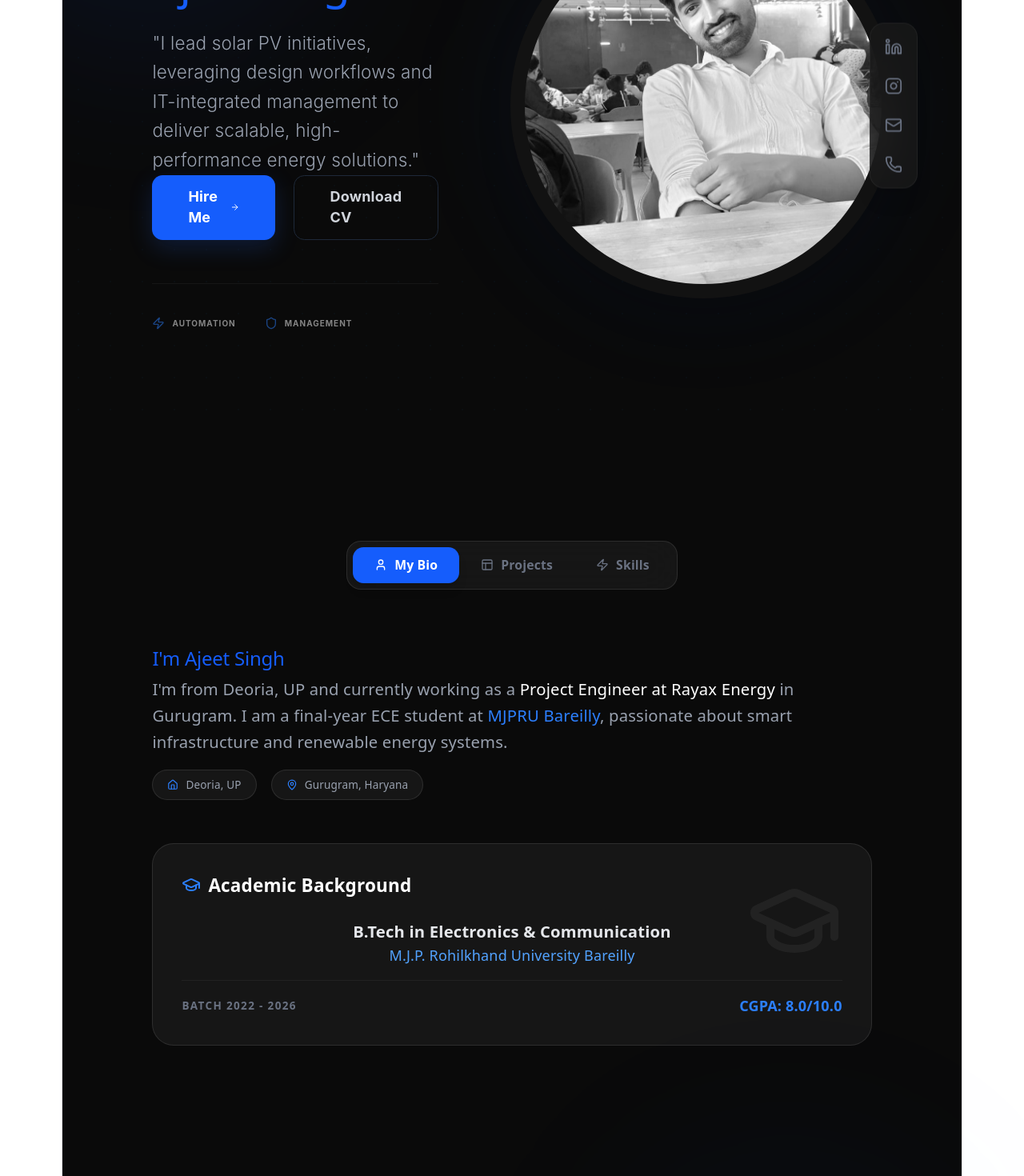
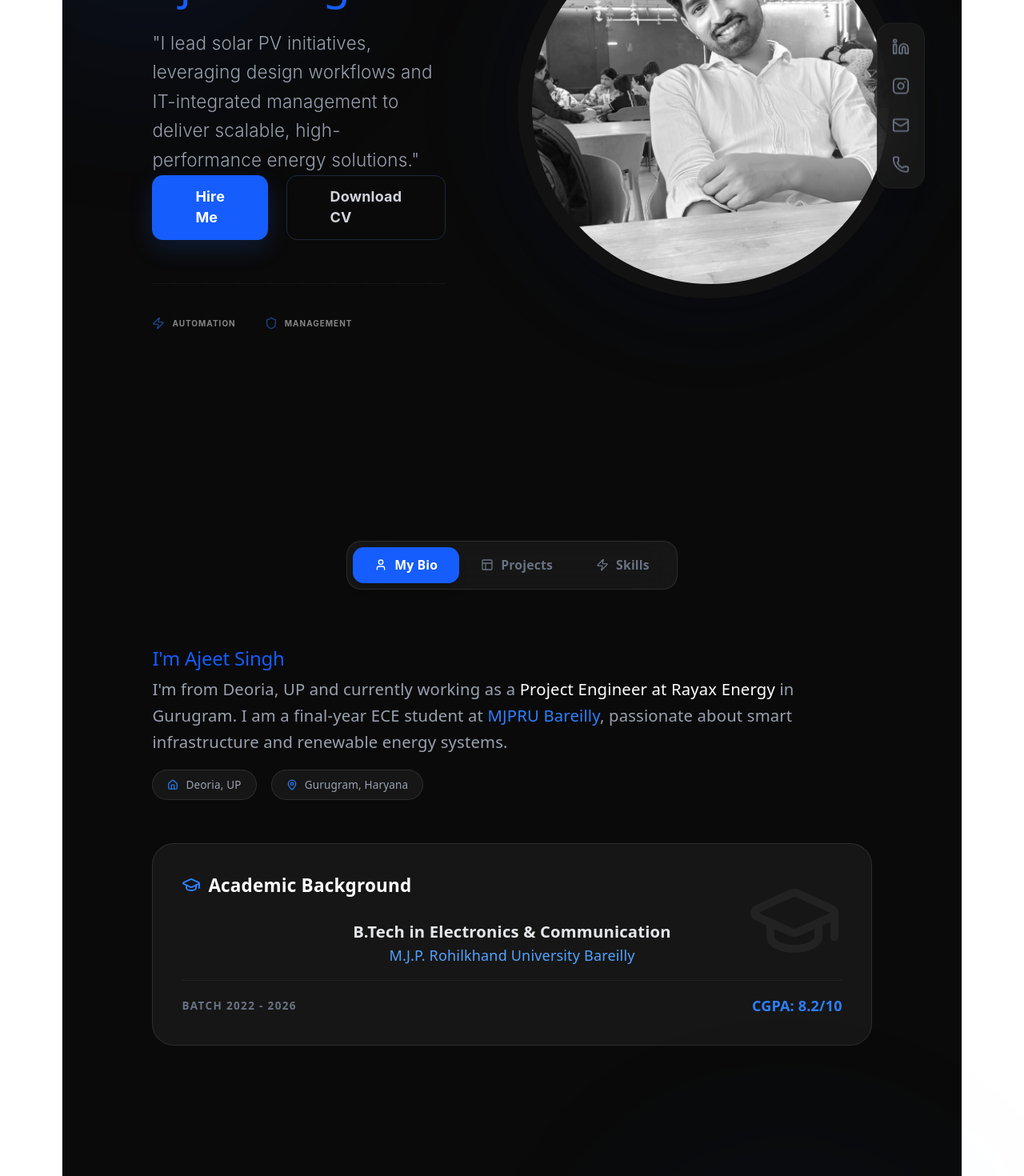
Before and after one commit to Ajeetsingh098/MyPortFolio, a React (Vite) app: page / in a window 1280 px wide. Shown: the part 268-1738 px from the top of the page at 80% size. Built offline with nearby package versions, Linux system fonts and the light colour scheme.

Commit message:
gap mantain

```diff
--- a/src/Components/About.jsx
+++ b/src/Components/About.jsx
@@ -99,7 +99,7 @@ const About = () => {
                   <p className="text-blue-400 font-medium">M.J.P. Rohilkhand University Bareilly</p>
                   <div className="flex justify-between items-center mt-4 pt-4 border-t border-white/5">
                     <span className="text-xs text-gray-500 font-bold uppercase tracking-widest">Batch 2022 - 2026</span>
-                    <span className="text-blue-500 font-black">CGPA: 8.0/10.0</span>
+                    <span className="text-blue-500 font-black">CGPA: 8.2/10</span>
                   </div>
                 </div>
               </div>
--- a/src/Components/Hero.jsx
+++ b/src/Components/Hero.jsx
@@ -42,7 +42,7 @@ const Hero = () => {
                         initial={{ opacity: 0 }}
                         animate={{ opacity: 1 }}
                         transition={{ delay: 0.2 }}
-                        className="mb-10 text-lg md:text-xl text-gray-400 font-light leading-relaxed max-w-xl"
+                        className="mb-12 text-lg md:text-xl text-gray-400 font-light leading-relaxed max-w-xl"
                     >
                         "I lead solar PV initiatives, leveraging design workflows and IT-integrated management to deliver scalable,
                         high-performance energy solutions."
@@ -56,8 +56,8 @@ const Hero = () => {
                         className="flex flex-col sm:flex-row justify-center gap-5 lg:justify-start"
                     >
 
-                        <a href='mailto:ajeetsingh.ece06@gmail.com' className="group px-10 cursor-pointer py-3 font-bold text-white bg-blue-600 rounded-xl hover:bg-blue-700 transition-all flex items-center justify-center gap-2 shadow-[0_10px_30px_rgba(37,99,235,0.2)]">
-                            Hire Me <ArrowRight size={18} className="group-hover:translate-x-1 transition-transform" />
+                        <a href='mailto:ajeetsingh.ece06@gmail.com' className="group px-12 cursor-pointer py-3 font-bold text-white bg-blue-600 rounded-xl hover:bg-blue-700 transition-all flex items-center justify-center gap-2 shadow-[0_10px_30px_rgba(37,99,235,0.2)]">
+                            Hire Me
                         </a>
 
 
@@ -66,7 +66,7 @@ const Hero = () => {
                         <a
                             href="/Ajeet_Singh_CV.pdf"
                             download="Ajeet_Singh_CV_MJPRU.pdf"
-                            className="px-10 py-3 cursor-pointer font-bold text-gray-300 border border-gray-800 rounded-xl hover:bg-white hover:text-black hover:border-white transition-all"
+                            className="px-12 py-3 cursor-pointer font-bold text-gray-300 border border-gray-800 rounded-xl hover:bg-white hover:text-black hover:border-white transition-all"
                         >
                             Download CV
                         </a>
```
